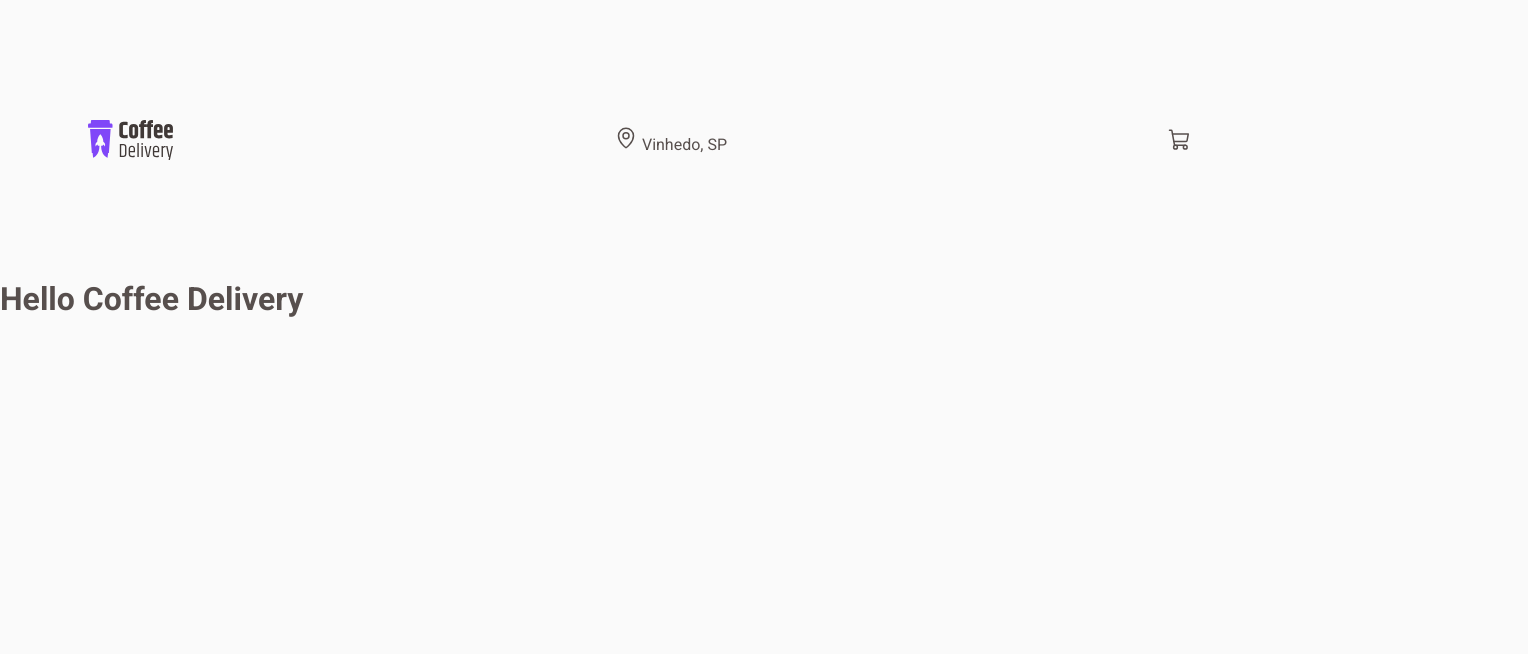
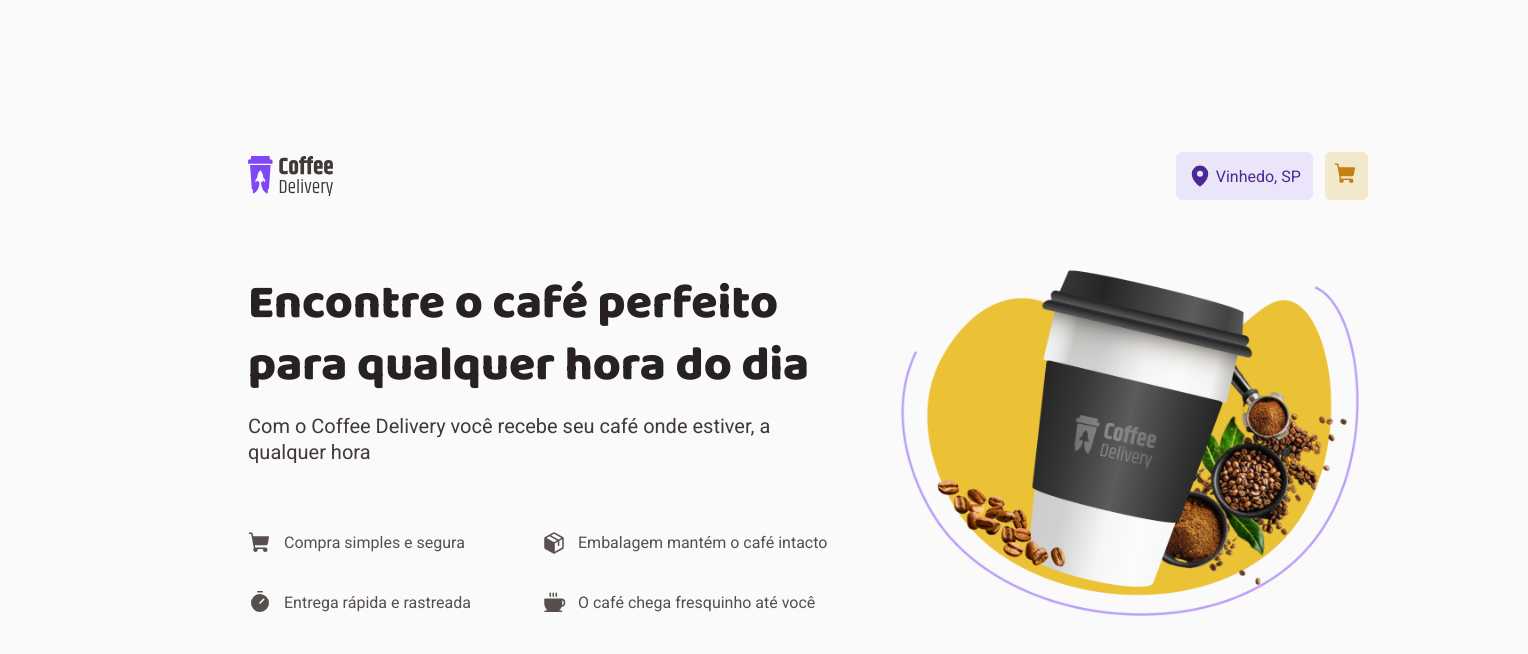
Before and after one commit to ghiberti85/ignite-coffee-delivery, a React (Vite) app: page / in a window 1280 px wide. Shown: the top 654 px of the page, 1528 px wide, since content can reach past the window. Built offline with nearby package versions, Linux system fonts and the light colour scheme.

Commit message:
Home Page First Section

```diff
--- a/src/App.tsx
+++ b/src/App.tsx
@@ -12,7 +12,6 @@ export function App() {
     <ThemeProvider theme={defaultTheme}>
       <BrowserRouter>
         <Router />
-        <h1>Hello Coffee Delivery</h1>
       </BrowserRouter>
       <GlobalStyle />
     </ThemeProvider>
--- a/src/Router.tsx
+++ b/src/Router.tsx
@@ -1,14 +1,13 @@
 import { Routes, Route } from 'react-router-dom'
+import { DefaultLayout } from './layouts/DefaultLayout'
 
-import { Home } from './pages/Home'
-import { Checkout } from './pages/Checkout'
-
-import { DefaultLayout } from './layouts/DefaultLayout'
+import { Home } from './pages/Home';
 
 export function Router() {
     return (
         <Routes>
             <Route path="/" element={<DefaultLayout />}>
+                <Route path="/" element={<Home />}/>
             </Route>
         </Routes>
     );
--- a/src/components/Header/index.tsx
+++ b/src/components/Header/index.tsx
@@ -1,4 +1,4 @@
-import { HeaderContainer } from './styles'
+import { HeaderContainer, HeaderContent, LocationText, ShoppingIcon } from './styles'
 import { MapPin, ShoppingCart } from "phosphor-react";
 import logoCoffee from '../../assets/logo-coffee-delivery.svg'
 
@@ -7,8 +7,10 @@ export function Header() {
     return(
         <HeaderContainer>
             <img src={logoCoffee} alt="" />
-            <p><MapPin size={24} /> Vinhedo, SP</p>
-            <ShoppingCart size={24} fill="#000" />
+            <HeaderContent>
+                <LocationText><MapPin size={24} weight="fill"/> Vinhedo, SP</LocationText>
+                <ShoppingIcon><ShoppingCart size={24} weight="fill" /></ShoppingIcon>
+            </HeaderContent>
 
 
         </HeaderContainer>
--- a/src/components/Header/styles.ts
+++ b/src/components/Header/styles.ts
@@ -2,6 +2,35 @@ import { styled } from 'styled-components'
 
 export const HeaderContainer = styled.header`
     display: flex;
+    padding: 2rem 10rem;
+    justify-content: space-between;
     align-items: center;
-    justify-content: space-between;
+    width: 90rem;
 `;
+
+export const HeaderContent = styled.div`
+    display:flex;
+    align-items: center;
+    justify-content: center;
+    gap: 0.75rem;
+`;
+
+export const LocationText = styled.p`
+    background: ${props => props.theme['purple-light']};
+    color: ${props => props.theme['purple-dark']};
+    border-radius: 6px;
+
+    display: flex;
+    padding: 0.75rem;
+    justify-content: center;
+    align-items: center;
+    gap: 4px;
+`;
+
+export const ShoppingIcon = styled.div`
+    background: ${props => props.theme['yellow-light']};
+    color: ${props => props.theme['yellow-dark']};
+    padding: 0.60rem;
+    border-radius: 6px;
+    cursor: pointer;
+`;
--- a/src/layouts/DefaultLayout/index.tsx
+++ b/src/layouts/DefaultLayout/index.tsx
@@ -1,4 +1,4 @@
-import { Outlet } from 'react-router-dom'
+import { Outlet } from "react-router-dom"
 import { Header } from "../../components/Header"
 import { LayoutContainer } from "./styles"
 
--- /dev/null
+++ b/src/pages/Home/index.tsx
@@ -0,0 +1,26 @@
+import { HomeContainer, HomeContent, Icon, IconsList, Subtitle, Title } from './styles'
+import bannerCoffee from '../../assets/banner-img.png'
+import { Coffee, Package, ShoppingCart, Timer } from 'phosphor-react';
+
+export function Home() {
+    return(
+        <HomeContainer>
+            <HomeContent>
+                <Title>
+                    Encontre o café perfeito para qualquer hora do dia
+                </Title>
+                <Subtitle>
+                    Com o Coffee Delivery você recebe seu café onde estiver, a qualquer hora
+                </Subtitle>
+                <IconsList>
+                    <Icon><ShoppingCart size={24} weight="fill" />Compra simples e segura</Icon>
+                    <Icon><Package size={24} weight="fill" />Embalagem mantém o café intacto</Icon>
+                    <Icon><Timer size={24} weight="fill" />Entrega rápida e rastreada</Icon>
+                    <Icon><Coffee size={24} weight="fill" />O café chega fresquinho até você</Icon>
+                </IconsList>
+            </HomeContent>
+            <img src={bannerCoffee} alt="" />
+        </HomeContainer>
+
+    );
+}
--- /dev/null
+++ b/src/pages/Home/styles.ts
@@ -0,0 +1,62 @@
+import styled from "styled-components";
+
+export const HomeContainer = styled.div`
+    width: 90rem;
+    padding: 2rem 10rem;
+    flex-shrink: 0;
+    display: flex;
+    justify-content: space-between;
+    align-items: center;
+
+    img {
+        width: 476px;
+        height: 360px;
+        flex-shrink: 0;
+    }
+`;
+
+export const HomeContent = styled.div`
+    display: block;
+`;
+
+export const Title = styled.h1`
+    color: ${props=>props.theme['base-title']};
+    font: 800 3rem 'Baloo 2', sans-serif;
+    font-style: normal;
+    line-height: 1.3;
+    align-self: stretch;
+    max-width: 588px;
+    max-height: 124px;
+    height: auto;
+    margin-bottom: 1rem;
+`;
+
+export const Subtitle = styled.p`
+    color: ${props=>props.theme['base-subtitle']};
+    font: 400 1.25rem Roboto, sans-serif;
+    font-style: normal;
+    line-height: 1.3;
+    align-self: stretch;
+    max-width: 588px;
+    max-height: 124px;
+    margin-bottom: 4.125rem;
+`;
+
+export const IconsList = styled.div`
+    display: grid;
+    grid-template-columns: repeat(2, 1fr);
+    grid-template-rows: repeat(2, 1fr);
+    grid-column-gap: 0px;
+    grid-row-gap: 2.25rem;
+`;
+
+export const Icon = styled.p`
+    color: ${props=> props.theme['base-text']};
+    font: 400 1rem Roboto, sans-serif;
+    font-style: normal;
+    line-height: 1.3;
+    display: flex;
+    justify-content: flex-start;
+    align-items: center;
+    gap: 0.75rem;
+`;
--- a/src/styles/global.ts
+++ b/src/styles/global.ts
@@ -5,6 +5,7 @@ export const GlobalStyle = createGlobalStyle`
         margin:0;
         padding:0;
         box-sizing: border-box;
+        max-width: 1440px;
     }
 
     :focus {
```
Also changed, not shown: src/assets/banner-img.png (added), src/pages/Home/index.ts (deleted), src/pages/Home/styles.tsx (deleted).
